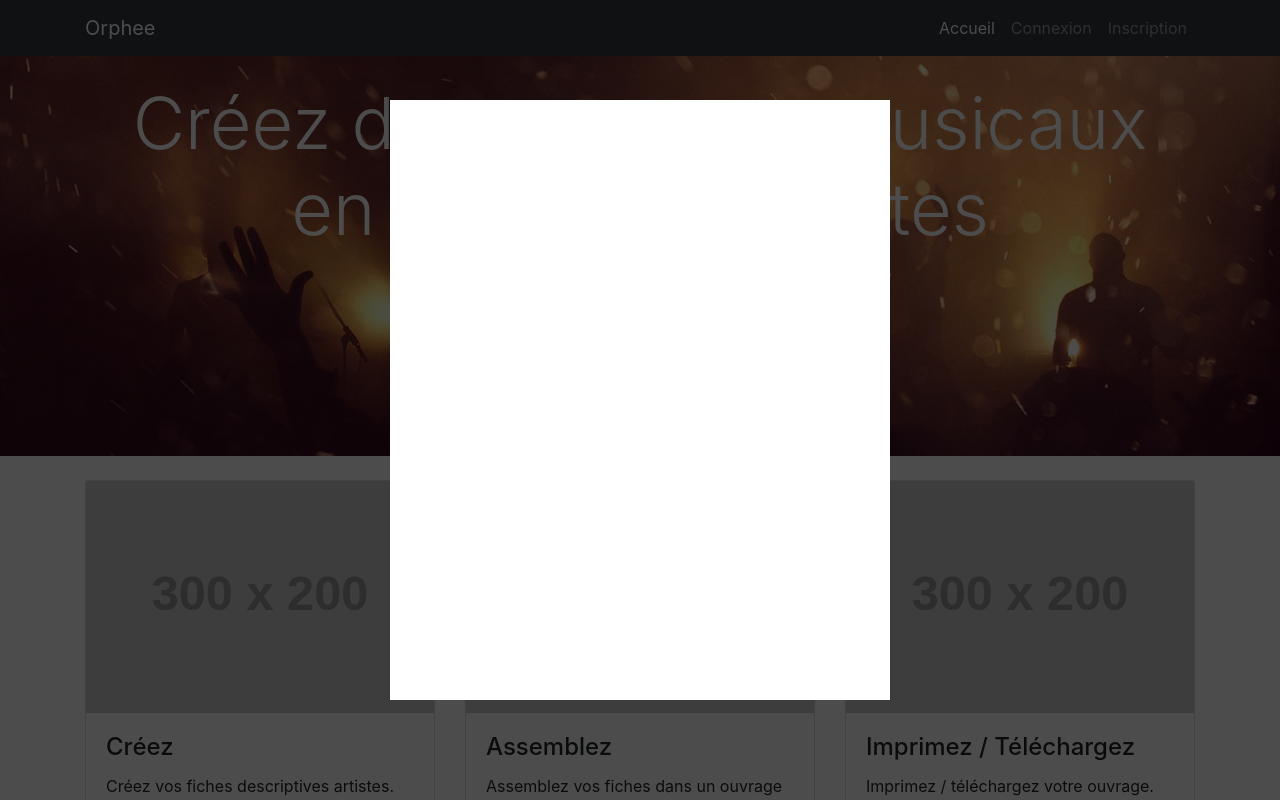
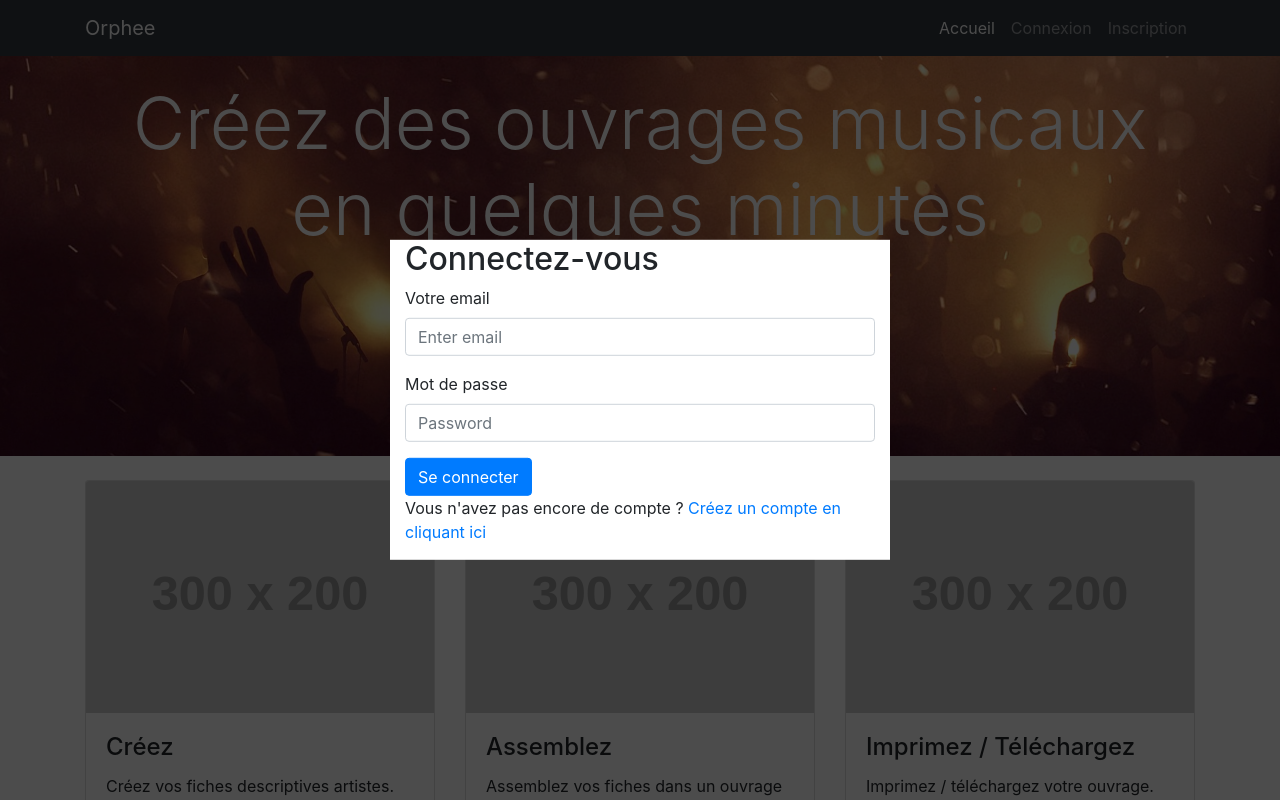
Before and after one commit to LauraPerinet/Orphee, a PHP site: page / in a window 1280 px wide. Run offline with PHP 8.4, Linux system fonts and the light colour scheme; grey boxes labelled with a size stand in for pictures from a placeholder-image service; some libraries are stand-ins or nearby versions.

Commit message:
Create a basic login form

```diff
--- a/template/css/business-frontpage.css
+++ b/template/css/business-frontpage.css
@@ -32,7 +32,6 @@ body {
 
 .popup-log {
   width: 500px;
-  height: 600px;
   background-color: #ffffff;
   top: 50%;
   left: 50%;
--- a/template/index.html
+++ b/template/index.html
@@ -98,12 +98,21 @@
     <div class="black-bg-opacity">
       <div class="container popup-log">
         <div class="row">
-          <div class="col-xs-12"><h2></h2></div>
+          <div class="col-md-12"><h2>Connectez-vous</h2></div>
         </div>
         <div class="row">
-          <div class="col-xs-12">
+          <div class="col-md-12">
             <form>
-
+              <div class="form-group">
+                <label for="email">Votre email</label>
+                <input type="email" class="form-control" id="email" aria-describedby="emailHelp" placeholder="Enter email">
+              </div>
+              <div class="form-group">
+                <label for="mdp">Mot de passe</label>
+                <input type="password" class="form-control" id="mdp" placeholder="Password">
+              </div>
+              <button type="submit" class="btn btn-primary">Se connecter</button>
+              <p>Vous n'avez pas encore de compte ? <a href="#">Créez un compte en cliquant ici</a></p>
             </form>
           </div>
         </div>
```
